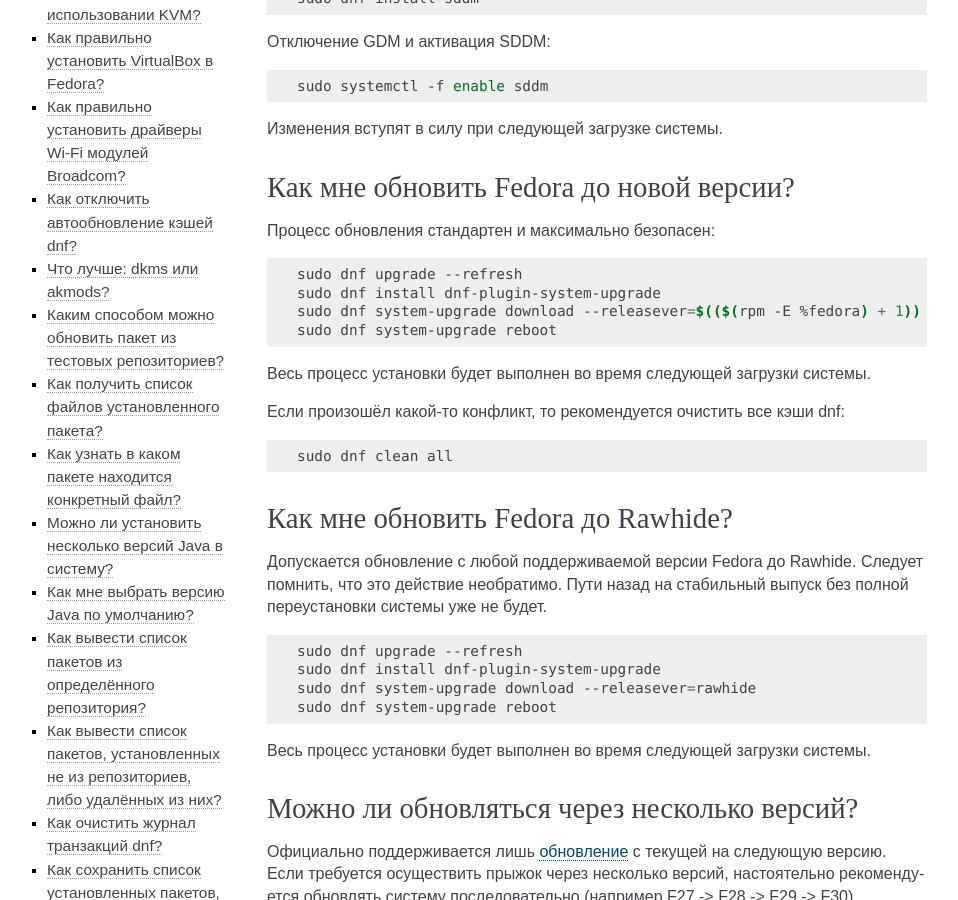
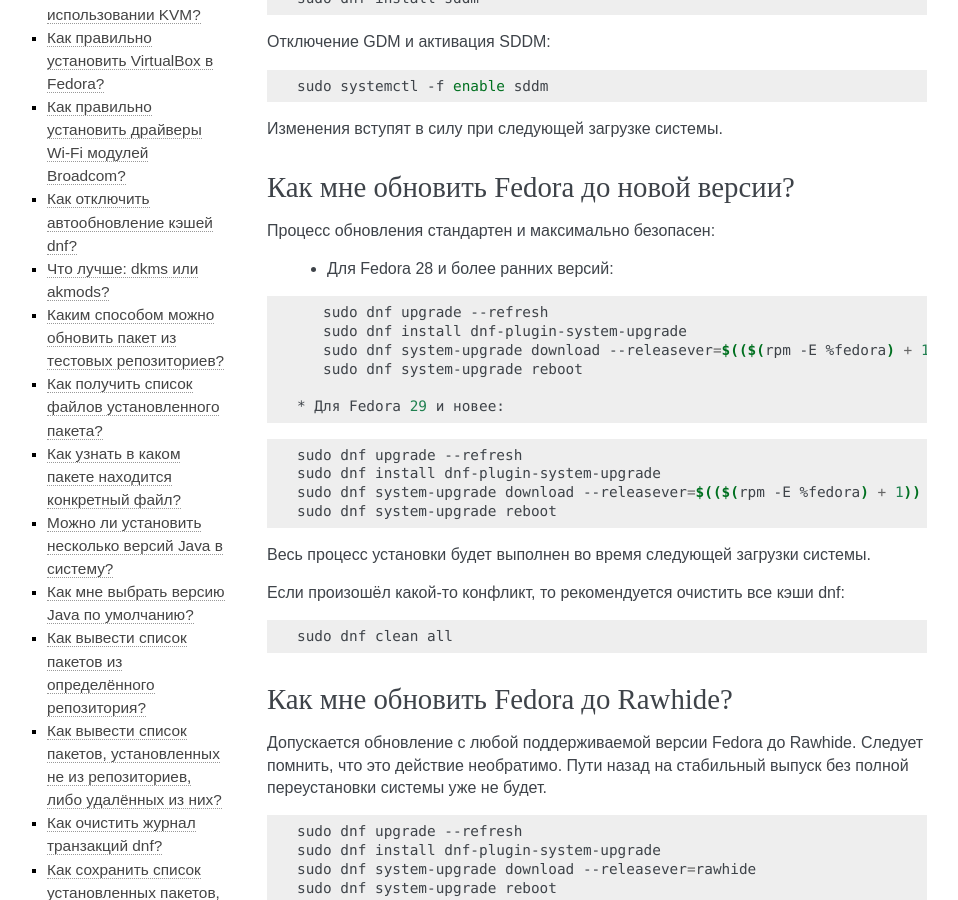
Before and after one commit to RussianFedora/FAQ, a Sphinx documentation site: the page built from source/package-manager.rst, in a window 1280 px wide and 900 px high, scrolled down 2301 px. Shown: the whole window, without its empty margins (153-1111 px from the left). Built offline with Sphinx 7.4.7, drawn with Linux system fonts in a browser that asks for light colours.

Commit message:
Synced with upstream upgrade process recommendations.

```diff
--- a/source/package-manager.rst
+++ b/source/package-manager.rst
@@ -127,11 +127,22 @@
 
 Процесс обновления стандартен и максимально безопасен:
 
+ * Для Fedora 28 и более ранних версий:
+
 .. code-block:: bash
 
     sudo dnf upgrade --refresh
     sudo dnf install dnf-plugin-system-upgrade
     sudo dnf system-upgrade download --releasever=$(($(rpm -E %fedora) + 1))
+    sudo dnf system-upgrade reboot
+
+ * Для Fedora 29 и новее:
+
+.. code-block:: bash
+
+    sudo dnf upgrade --refresh
+    sudo dnf install dnf-plugin-system-upgrade
+    sudo dnf system-upgrade download --releasever=$(($(rpm -E %fedora) + 1)) --setopt='module_platform_id=platform:f$(($(rpm -E %fedora) + 1))'
     sudo dnf system-upgrade reboot
 
 Весь процесс установки будет выполнен во время следующей загрузки системы.
```
